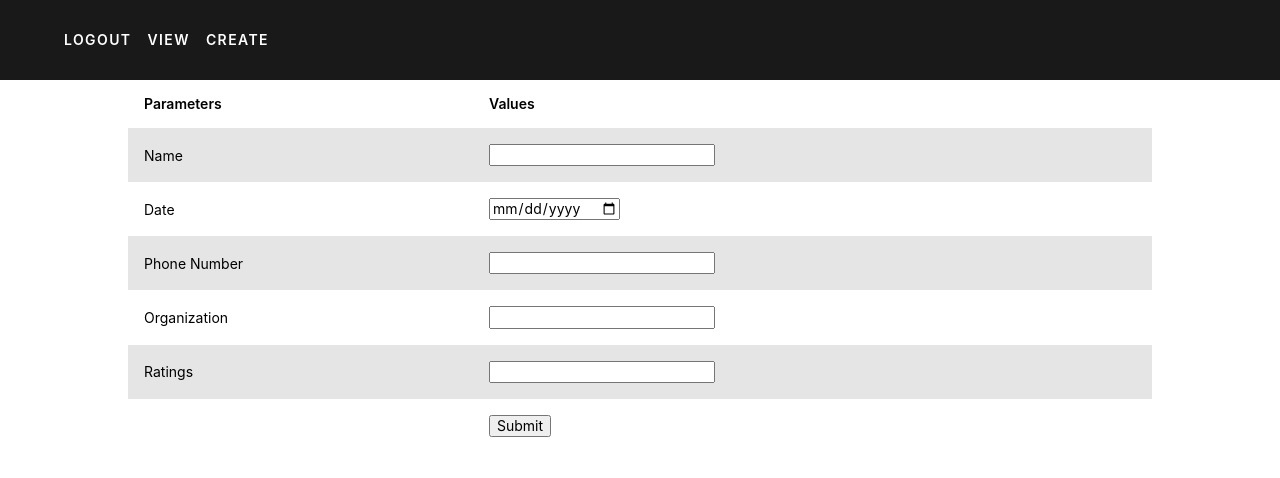
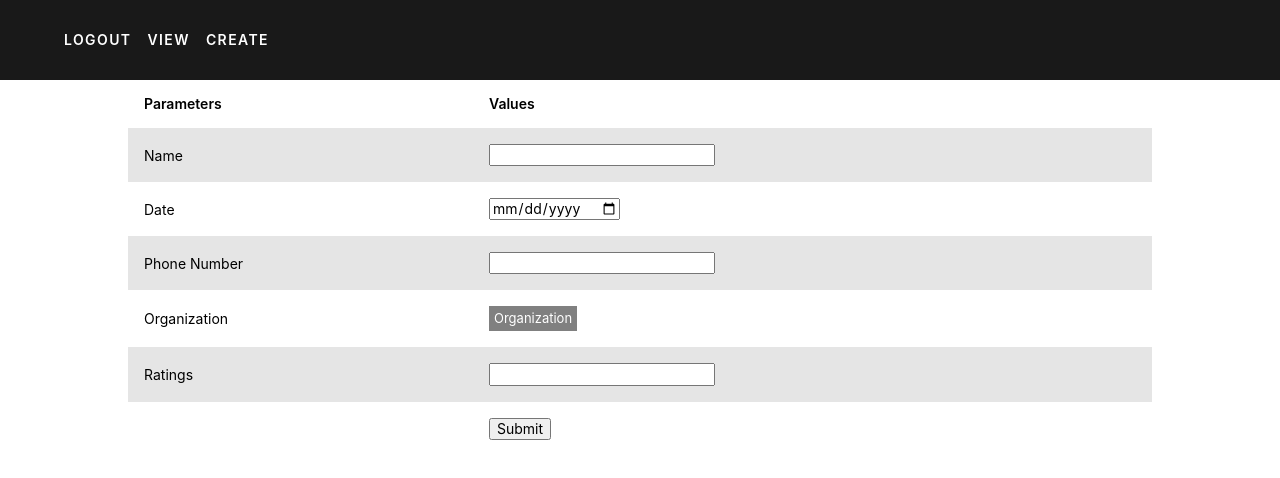
Before and after one commit to Xebec19/mvassignment, a React (Create React App) app: page /dashboard/create/asd in a window 1280 px wide. Shown: the top 478 px of the page. Built offline with nearby package versions, Linux system fonts and the light colour scheme.

Commit message:
set up dropdown

```diff
--- a/src/App.css
+++ b/src/App.css
@@ -2,37 +2,48 @@
   text-align: center;
 }
 
-.App-logo {
-  height: 40vmin;
-  pointer-events: none;
+.dropbtn {
+  background-color: grey;
+  color: white;
+  padding: 5px;
+  font-size: 13px;
+  border: none;
+  cursor: pointer;
 }
 
-@media (prefers-reduced-motion: no-preference) {
-  .App-logo {
-    animation: App-logo-spin infinite 20s linear;
-  }
+/* The container <div> - needed to position the dropdown content */
+.dropdown {
+  position: relative;
+  display: inline-block;
 }
 
-.App-header {
-  background-color: #282c34;
-  min-height: 100vh;
-  display: flex;
-  flex-direction: column;
-  align-items: center;
-  justify-content: center;
-  font-size: calc(10px + 2vmin);
-  color: white;
+/* Dropdown Content (Hidden by Default) */
+.dropdown-content {
+  display: none;
+  position: absolute;
+  background-color: grey;
+  min-width: 160px;
+  box-shadow: 0px 8px 16px 0px rgba(0,0,0,0.2);
+  z-index: 1;
 }
 
-.App-link {
-  color: #61dafb;
+/* Links inside the dropdown */
+.dropdown-content p {
+  color: white;
+  padding: 12px 16px;
+  text-decoration: none;
+  display: block;
 }
 
-@keyframes App-logo-spin {
-  from {
-    transform: rotate(0deg);
-  }
-  to {
-    transform: rotate(360deg);
-  }
+/* Change color of dropdown links on hover */
+.dropdown-content p:hover {background-color: black}
+
+/* Show the dropdown menu on hover */
+.dropdown:hover .dropdown-content {
+  display: block;
 }
+
+/* Change the background color of the dropdown button when the dropdown content is shown */
+.dropdown:hover .dropbtn {
+  background-color: black;
+}
--- a/src/components/pages/Create.js
+++ b/src/components/pages/Create.js
@@ -1,5 +1,6 @@
 import React from 'react';
 import Nav from '../etc/Nav';
+import '../../App.css';
 import 'tachyons';
 
 function Create(){
@@ -37,7 +38,15 @@ function Create(){
 	        <tr className="stripe-dark">
 	          <td className="pa3">Organization</td>
 	          <td className="pa3">
-	          <input type="text" />
+	          <div className="dropdown">
+	          <button className="dropbtn">
+	          Organization</button>
+	          <div className="dropdown-content">
+	          <p>Org1</p>
+	          <p>Org2</p>
+	          <p>Org3</p>
+	          </div>
+	          </div>
 	          </td>
 	        </tr>
 	        <tr className="stripe-dark">
```
